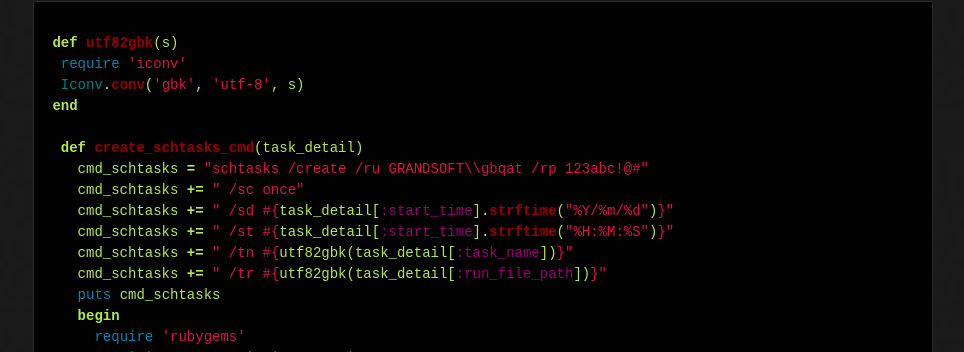
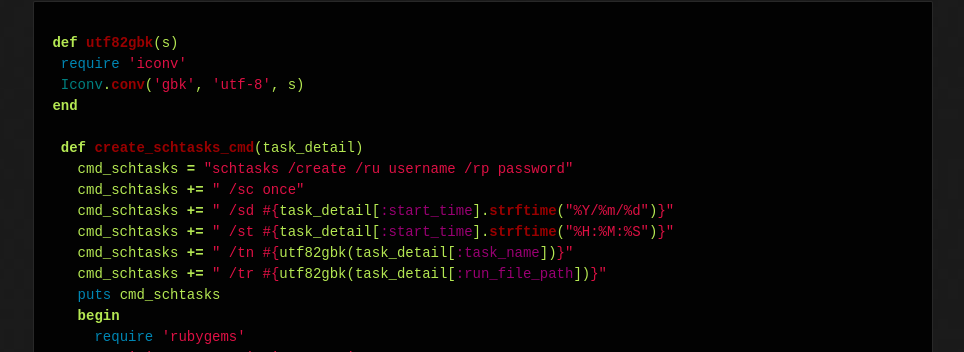
Before and after one commit to MichaelRoshen/michaelroshen.github.com, a Jekyll site: the page built from _posts/2013-06-24-window-task-plans.md, in a window 1280 px wide. Shown: the part 444-796 px from the top of the page, without its empty margins (157-1121 px from the left). Built offline with Jekyll 4.4.1, drawn with Linux system fonts in a browser that asks for light colours; Markdown is read by kramdown in place of the engine named in the settings; comment, search, counter and statistics services are not loaded.

Commit message:
Update 2013-06-24-window-task-plans.md

```diff
--- a/_posts/2013-06-24-window-task-plans.md
+++ b/_posts/2013-06-24-window-task-plans.md
@@ -25,7 +25,7 @@ tags:
  end
 
   def create_schtasks_cmd(task_detail)
-    cmd_schtasks = "schtasks /create /ru GRANDSOFT\\gbqat /rp 123abc!@#"
+    cmd_schtasks = "schtasks /create /ru username /rp password"
     cmd_schtasks += " /sc once"
     cmd_schtasks += " /sd #{task_detail[:start_time].strftime("%Y/%m/%d")}"
     cmd_schtasks += " /st #{task_detail[:start_time].strftime("%H:%M:%S")}"
```
